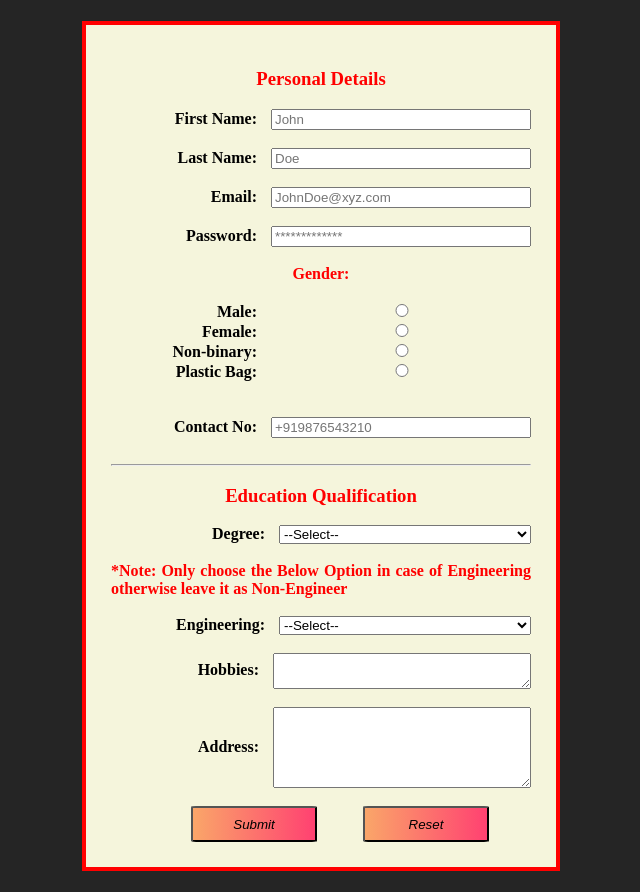
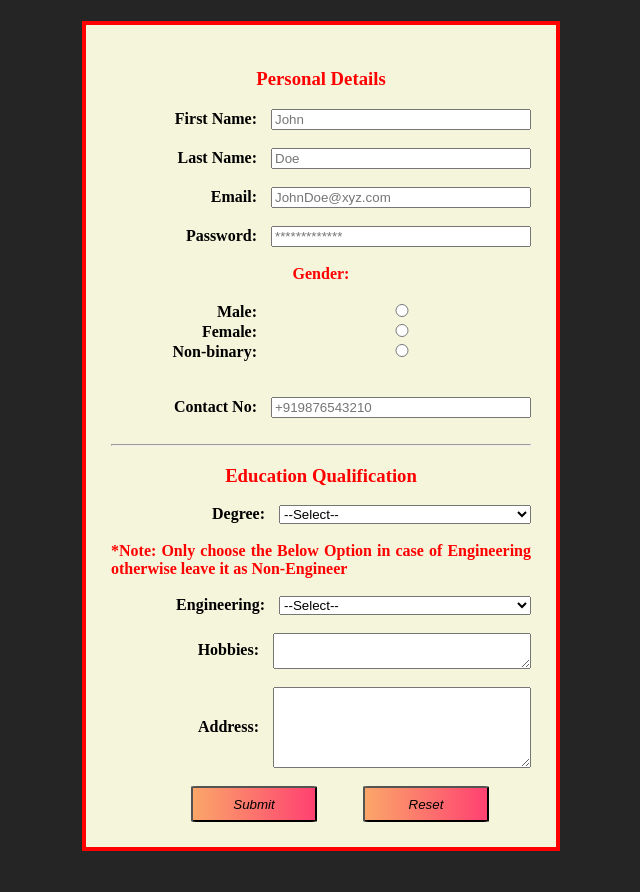
Before and after one commit to Shivam-Goyal-84/-Web-Tech_Prac-2.1, a plain HTML site: page index.html in a window 1280 px wide. Shown: the whole page, without its empty margins (319-959 px from the left). Drawn offline with Linux system fonts and the light colour scheme.

Commit message:
Update index.html

```diff
--- a/index.html
+++ b/index.html
@@ -37,8 +37,6 @@
             <input type="radio"id="fMale " name="gender"><br>
             <label for="nBinary">Non-binary: </label>
             <input type="radio"id="nBinary " name="gender"><br>
-            <label for="pBag">Plastic Bag: </label>
-            <input type="radio" id="pBag" name="gender"><br>
             <br><br>
             <label for="cNumber">Contact No: </label>
             <input type="text" placeholder="+919876543210">
```
